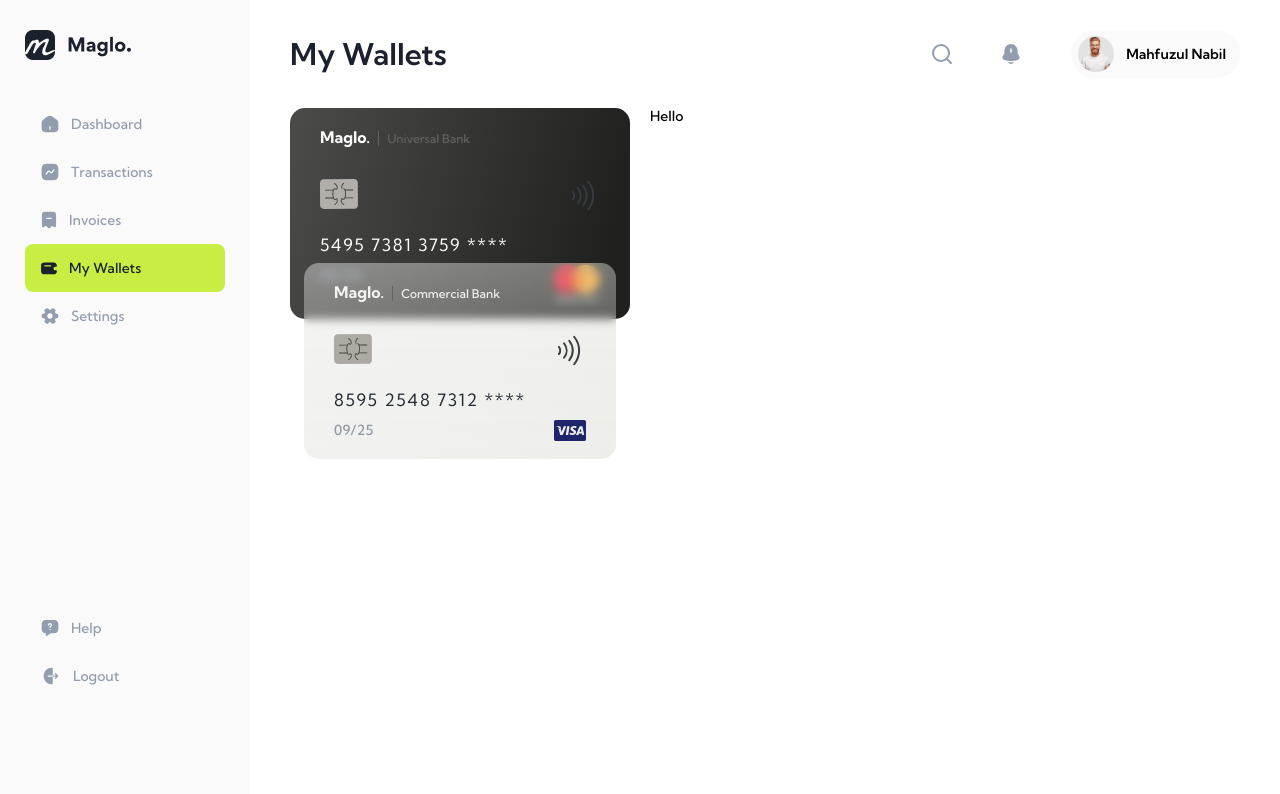
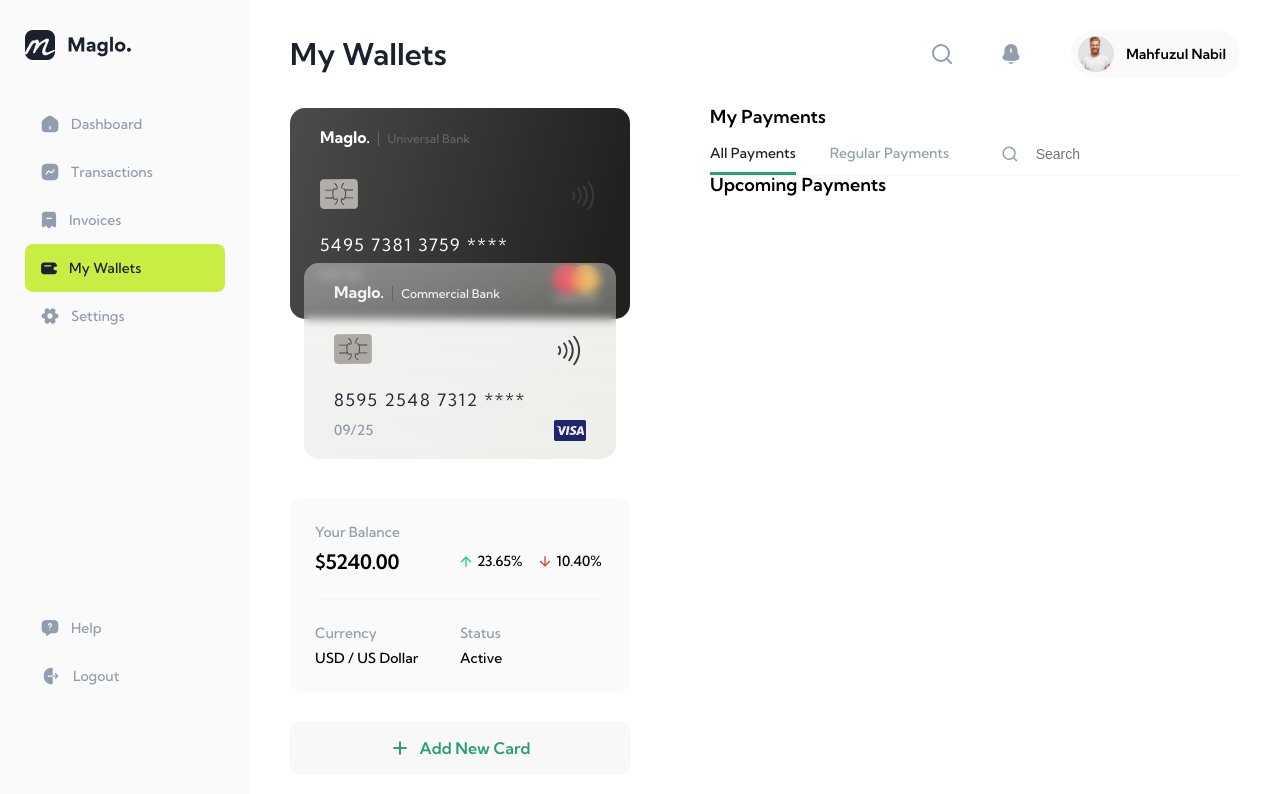
Before and after one commit to rowengit/financial-management, a Next.js app: page /myWallets in a window 1280 px wide. Shown: the top 794 px of the page. Built offline with nearby package versions, Linux system fonts and the light colour scheme.

Commit message:
feat: wallet page development phase

```diff
--- a/components/common/button.tsx
+++ b/components/common/button.tsx
@@ -33,6 +33,12 @@
 	&.btn-secondary {
 		border: 1px solid ${props => props.theme.colors.border_third};
 	}
+
+	&.add {
+		color: ${p => p.theme.colors.button_bg_secondary};
+		background: ${p => p.theme.colors.gray_1};
+		border: 1px solid ${p => p.theme.colors.border_third};
+	}
 `;
 
 export const Button = ({
--- a/components/wrapper/globalStyle.ts
+++ b/components/wrapper/globalStyle.ts
@@ -128,4 +128,19 @@
     .input-group {
         margin-top: 25px;
     }
+
+    .title {
+		display: flex;
+		justify-content: space-between;
+		margin-bottom: 20px;
+
+		h2 {
+			font-weight: 600;
+			font-size: 18px;
+		}
+
+		a {
+			color: ${p => p.theme.colors.button_bg_secondary};
+		}
+	}
 `;
--- a/icons/index.ts
+++ b/icons/index.ts
@@ -19,3 +19,4 @@
 export * from "./wifi";
 export * from "./visa";
 export * from "./masterCard";
+export * from "./plus";
--- /dev/null
+++ b/icons/plus.tsx
@@ -0,0 +1,23 @@
+export const Plus = () => (
+	<svg
+		width="20"
+		height="20"
+		viewBox="0 0 20 20"
+		fill="none"
+		xmlns="http://www.w3.org/2000/svg">
+		<path
+			d="M10 4.16675V15.8334"
+			stroke="#29A073"
+			strokeWidth="2"
+			strokeLinecap="round"
+			strokeLinejoin="round"
+		/>
+		<path
+			d="M4.16675 10H15.8334"
+			stroke="#29A073"
+			strokeWidth="2"
+			strokeLinecap="round"
+			strokeLinejoin="round"
+		/>
+	</svg>
+);
--- a/pages/invoices/index.tsx
+++ b/pages/invoices/index.tsx
@@ -31,7 +31,7 @@
 		<AfterLogin title="Invoices">
 			<Styled>
 				<div>
-					<InputIcon>
+					<InputIcon bg={true} border={true} width="360px">
 						<Search />
 						<input placeholder="Search anything on Invoices" />
 					</InputIcon>
--- a/pages/myWallets.tsx
+++ b/pages/myWallets.tsx
@@ -1,15 +1,98 @@
 import styled from "styled-components";
 import { AfterLogin } from "@wrapper/afterLogin";
 import { Card } from "@common/card";
+import { ArrowUp } from "@icons/arrowUp";
+import { ArrowDown } from "@icons/arrowDown";
+import { Button } from "@common/button";
+import { Plus, Search } from "@icons";
+import { InputIcon } from "@styles/inputIcon.styled";
 
 const Styled = styled.main`
 	display: flex;
 	gap: 80px;
 	.left {
+		.balance {
+			width: 290px;
+			background: ${p => p.theme.colors.bg_secondary};
+			border-radius: 10px;
+			padding: 0 25px;
+
+			margin-bottom: 30px;
+
+			h3 {
+				color: ${p => p.theme.colors.text_third};
+				margin-bottom: 8px;
+			}
+
+			> div {
+				padding: 25px 0;
+
+				&:first-child {
+					div {
+						display: flex;
+						align-items: center;
+					}
+
+					> div {
+						display: grid;
+						grid-template-columns: repeat(2, 1fr);
+						justify-content: space-between;
+					}
+
+					.status {
+						gap: 17px;
+						svg {
+							margin-right: 5px;
+						}
+					}
+				}
+
+				&:last-child {
+					display: grid;
+					grid-template-columns: repeat(2, 1fr);
+				}
+
+				.num {
+					font-weight: 600;
+					font-size: 20px;
+					line-height: 25px;
+				}
+
+				&:not(:last-child) {
+					border-bottom: 1px solid ${p => p.theme.colors.border_third};
+				}
+			}
+		}
 	}
 
 	.right {
 		width: 100%;
+
+		.tab {
+			position: relative;
+			ul {
+				position: relative;
+				width: 100%;
+				display: flex;
+				gap: 34px;
+				border-bottom: 1px solid ${p => p.theme.colors.border_third};
+				li {
+					padding-bottom: 10px;
+					color: ${p => p.theme.colors.text_third};
+					&.active {
+						color: ${p => p.theme.colors.text_primary};
+						border-bottom: 3px solid
+							${p => p.theme.colors.button_bg_secondary};
+					}
+				}
+			}
+
+			> div {
+				position: absolute;
+				top: -15px;
+				right: 0;
+			}
+		}
 	}
 `;
 
@@ -19,8 +102,57 @@
 			<Styled>
 				<div className="left">
 					<Card />
+					<div className="balance">
+						<div>
+							<h3>Your Balance</h3>
+							<div>
+								<span className="num">$5240.00</span>
+								<div className="status">
+									<div>
+										<ArrowUp />
+										<span className="up">23.65%</span>
+									</div>
+									<div>
+										<ArrowDown />
+										<span className="down">10.40%</span>
+									</div>
+								</div>
+							</div>
+						</div>
+						<div>
+							<div>
+								<h3>Currency</h3>
+								<span>USD / US Dollar</span>
+							</div>
+							<div>
+								<h3>Status</h3>
+								<span>Active</span>
+							</div>
+						</div>
+					</div>
+					<Button className="btn-secondary full add">
+						<Plus />
+						Add New Card
+					</Button>
 				</div>
-				<div className="right">Hello</div>
+				<div className="right">
+					<div className="title">
+						<h2>My Payments</h2>
+					</div>
+					<div className="tab">
+						<ul>
+							<li className="active">All Payments</li>
+							<li>Regular Payments</li>
+						</ul>
+						<InputIcon>
+							<Search />
+							<input placeholder="Search" />
+						</InputIcon>
+					</div>
+					<div className="title">
+						<h2>Upcoming Payments</h2>
+					</div>
+				</div>
 			</Styled>
 		</AfterLogin>
 	);
--- a/pages/transaction.tsx
+++ b/pages/transaction.tsx
@@ -21,7 +21,7 @@
 		<AfterLogin title="Transaction">
 			<Styled>
 				<div>
-					<InputIcon>
+					<InputIcon bg={true} border={true} width="360px">
 						<Search />
 						<input placeholder="Search anything on Transactions" />
 					</InputIcon>
--- a/styles/inputIcon.styled.ts
+++ b/styles/inputIcon.styled.ts
@@ -1,9 +1,24 @@
-import styled from "styled-components";
+import styled, { css } from "styled-components";
 
-export const InputIcon = styled.div`
-	border-radius: 15px;
-	width: 360px;
-	background: ${p => p.theme.colors.border_third};
+export const InputIcon = styled.div<{
+	bg?: boolean;
+	border?: boolean;
+	width?: "360px";
+}>`
+	${p =>
+		p.bg &&
+		css`
+			border: ${p.theme.colors.border_third};
+			border-radius: 15px;
+		`};
+
+	${p =>
+		p.width &&
+		css`
+			width: ${p.width};
+		`};
+
+	background: ${p => p.bg && p.theme.colors.border_third};
 	display: flex;
 	align-items: center;
 
```
Also changed, not shown: pages/index.tsx (+0 -15 lines).
